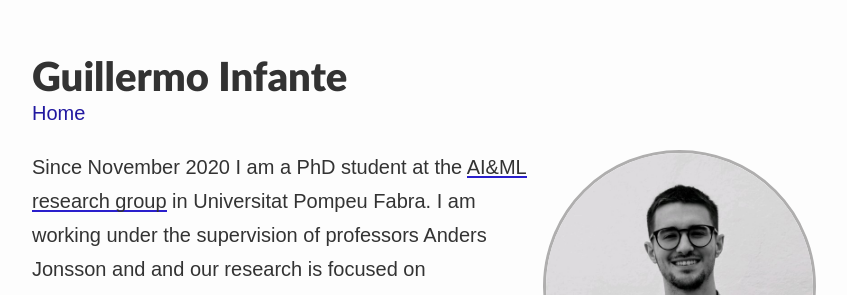
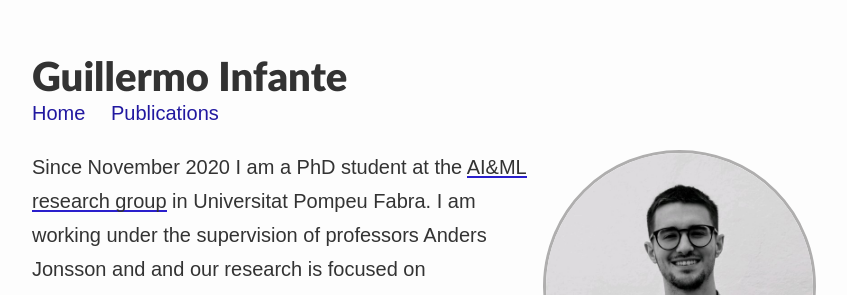
Before and after one commit to guillermoim/guillermoim.github.io, a Jekyll site: the page built from index.md, in a window 1280 px wide. Shown: the top 295 px of the page, without its empty margins (208-1055 px from the left). Built offline with Jekyll 4.4.1, drawn with Linux system fonts in a browser that asks for light colours; nearby versions of some CDN libraries.

Commit message:
added source code pro bold

```diff
--- a/_includes/navigation.html
+++ b/_includes/navigation.html
@@ -1,6 +1,6 @@
 <div class="links scroll">
         <a href="{{site.baseurl}}/">Home</a>
-        <!-- <a href="{{site.baseurl}}/projects/">Projects</a>
-        <a href="{{site.baseurl}}/blog/">Blog</a>
+        <a href="{{site.baseurl}}/publications/">Publications</a>
+       <!-- <a href="{{site.baseurl}}/blog/">Blog</a>
         <a href="{{site.baseurl}}/archive/">Archive</a> -->
 </div>
--- a/assets/css/_sass/google-fonts.scss
+++ b/assets/css/_sass/google-fonts.scss
@@ -39,3 +39,11 @@
   src: local('Source Code Pro'), local('SourceCode-Regular'), url(fonts/SourceCodePro-VariableFont_wght.ttf) format('ttf');
   unicode-range: U+0000-00FF, U+0131, U+0152-0153, U+02C6, U+02DA, U+02DC, U+2000-206F, U+2074, U+20AC, U+2212, U+2215;
 }
+
+@font-face {
+  font-family: 'Source Code Pro';
+  font-style: bold;
+  font-weight: 400;
+  src: local('Source Code Pro'), local('SourceCode-Bold'), url(onts/SourceCodePro-VariableFont_wght.ttf) format('ttf');
+  unicode-range: U+0000-00FF, U+0131, U+0152-0153, U+02C6, U+02DA, U+02DC, U+2000-206F, U+2074, U+20AC, U+2212, U+2215;
+}
```
Also changed, not shown: assets/css/fonts/SourceCodePro-Bold.ttf (added).
